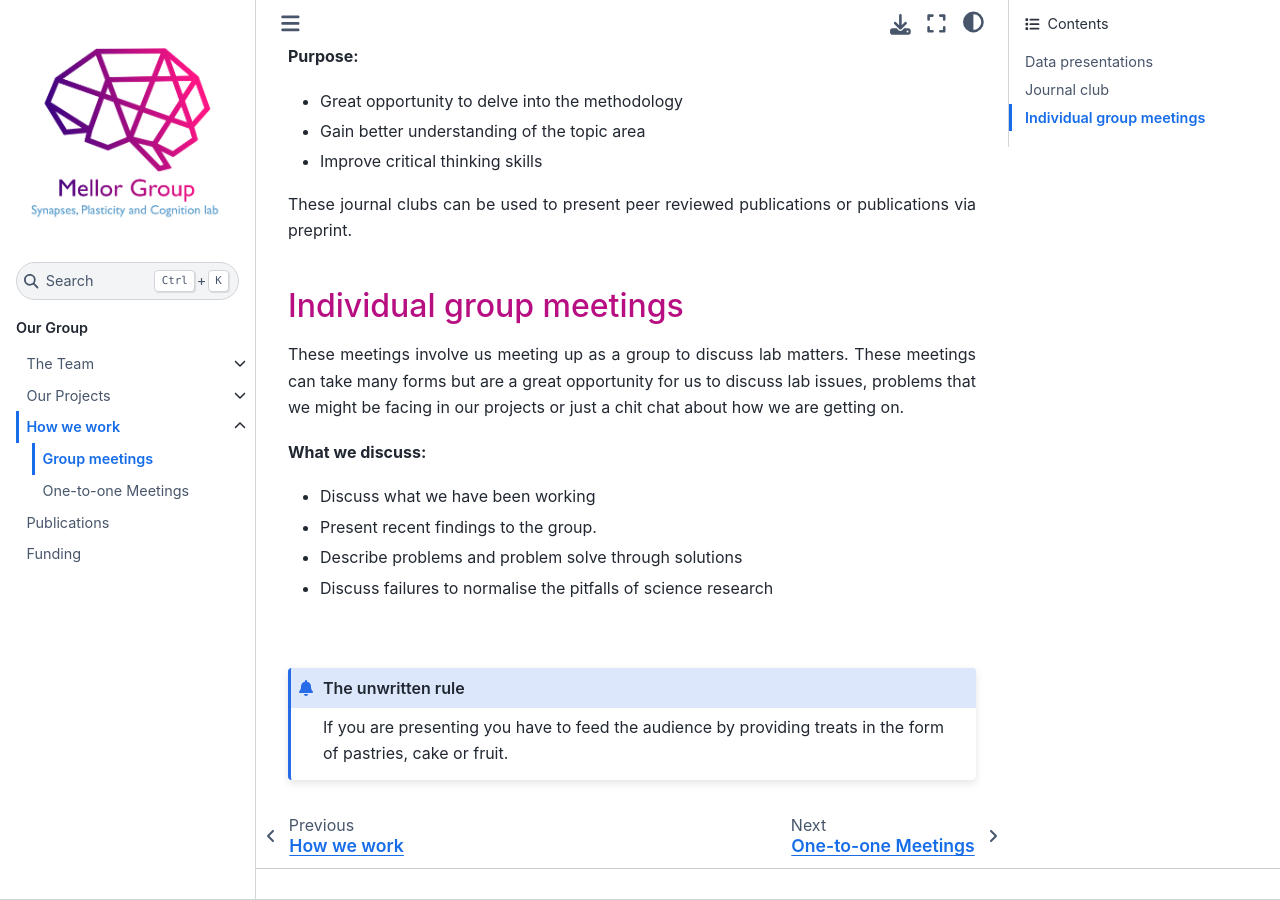
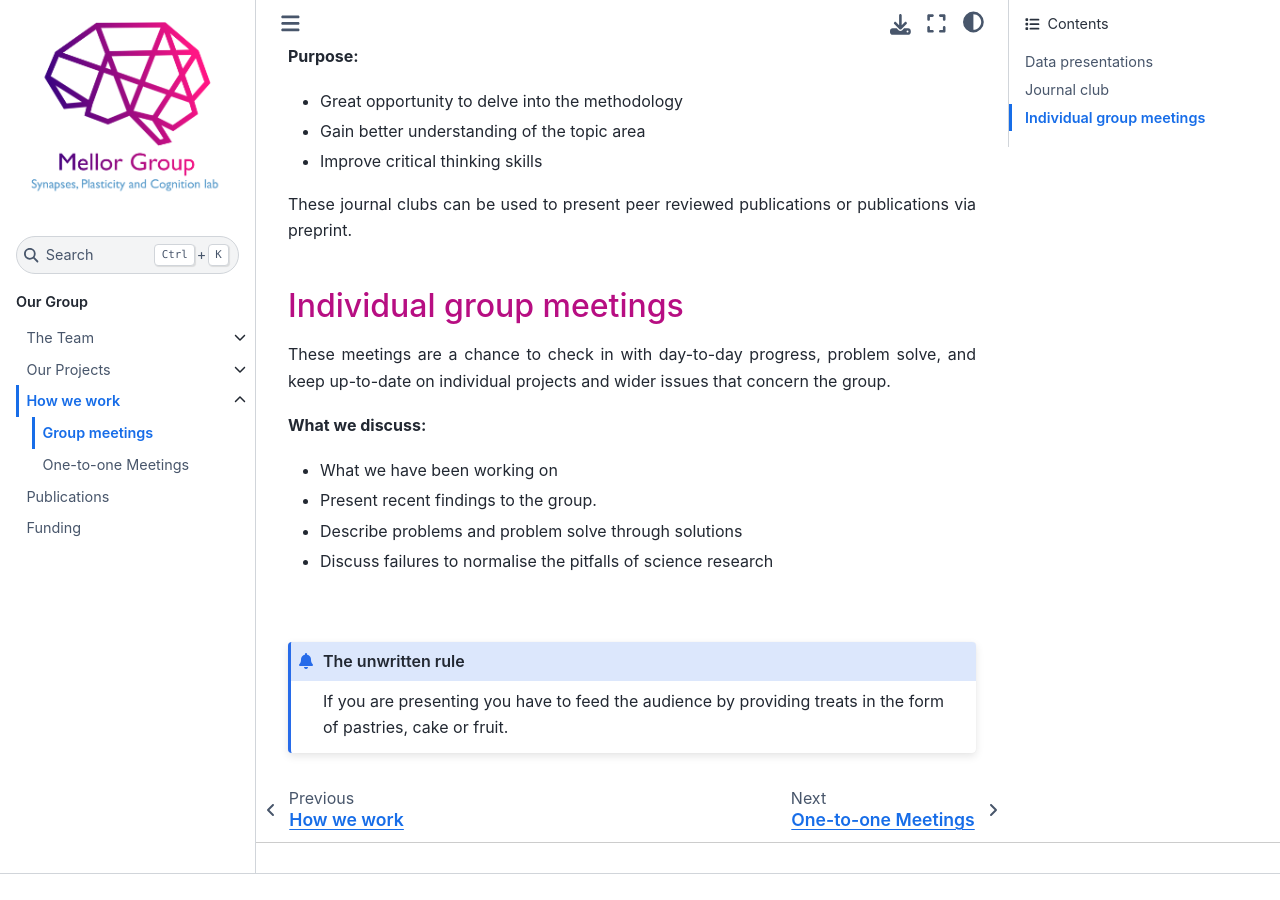
Before and after one commit to mellor-lab/mellor-lab.github.io, a Jupyter Book: the page built from book/contents/research-environment/group-meetings.md, in a window 1280 px wide and 900 px high, scrolled down 795 px. Built offline with Jupyter Book 1.0.4 settings and Sphinx 7.4.7 and the Sphinx Book theme 1.1.4, drawn with Linux system fonts in a browser that asks for light colours; after the commit the page ends 1669 px from its top, so only the background shows below that; some of the changed text lies outside the part shown.

Commit message:
Update group-meetings.md

```diff
--- a/book/contents/research-environment/group-meetings.md
+++ b/book/contents/research-environment/group-meetings.md
@@ -33,11 +32,10 @@
 
 ## Individual group meetings
 
-These meetings involve us meeting up as a group to discuss lab matters. These meetings can take many forms but are a great opportunity
-for us to discuss lab issues, problems that we might be facing in our projects or just a chit chat about how we are getting on.
+These meetings are a chance to check in with day-to-day progress, problem solve, and keep up-to-date on individual projects and wider issues that concern the group.
 
 **What we discuss:**
-- Discuss what we have been working
+- What we have been working on
 - Present recent findings to the group.
 - Describe problems and problem solve through solutions
 - Discuss failures to normalise the pitfalls of science research
```
Also changed, not shown: other parts of book/contents/research-environment/group-meetings.md (+3 -4 lines).
